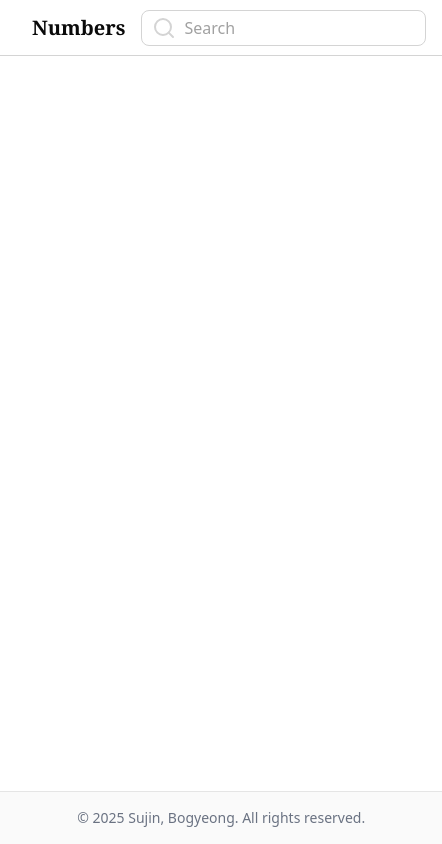
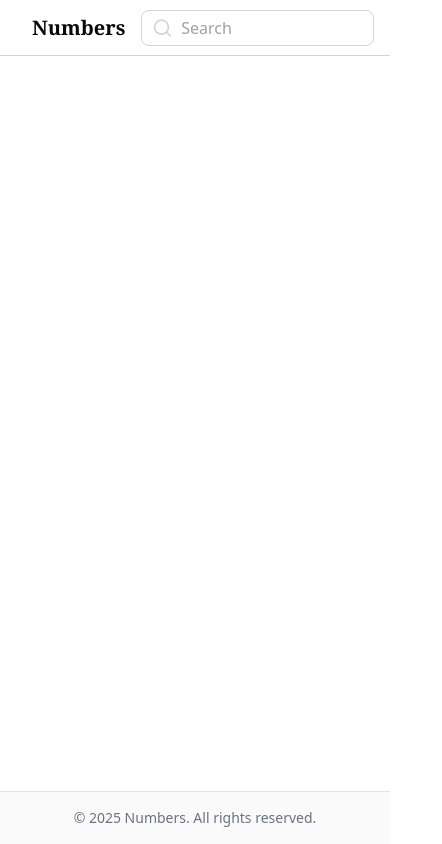
Before and after one commit to CodeNumbers/numbers-fe, a React (Vite) app: page / in a window 390 px wide. Shown: the whole page, 442 px wide, since content can reach past the window. Built offline with nearby package versions, Linux system fonts and the light colour scheme.

Commit message:
💄 반응형 레이아웃 개선

```diff
--- a/src/components/footer/UserFooter.tsx
+++ b/src/components/layout/UserFooter.tsx
@@ -3,7 +3,7 @@ export default function UserFooter() {
     <footer className="border-t bg-neutral-50 py-4">
       <div className="container mx-auto px-4">
         <p className="text-center text-sm text-gray-500">
-          &copy; 2025 Sujin, Bogyeong. All rights reserved.
+          &copy; 2025 Numbers. All rights reserved.
         </p>
       </div>
     </footer>
--- a/src/components/sidebar/UserSidebar.tsx
+++ b/src/components/layout/UserSidebar.tsx
@@ -20,7 +20,7 @@ const items = [
 
 export default function UserSidebar() {
   return (
-    <Sidebar>
+    <Sidebar className="z-100">
       <SidebarContent>
         <SidebarGroup>
           <SidebarGroupLabel>Application</SidebarGroupLabel>
--- a/src/components/ui/Input.tsx
+++ b/src/components/ui/Input.tsx
@@ -28,7 +28,7 @@ function Input(props: Props) {
         type={type}
         data-slot="input"
         className={cn(
-          "min-w-[200px] outline-none border-input bg-transparent text-base md:text-sm transition-[color,box-shadow]",
+          "max-w-[200px] w-full outline-none border-input bg-transparent text-base md:text-sm transition-[color,box-shadow]",
           "file:text-foreground placeholder:text-neutral-400 file:inline-flex file:h-7 file:border-0 file:bg-transparent file:text-sm file:font-medium disabled:pointer-events-none disabled:cursor-not-allowed disabled:opacity-50",
           "aria-invalid:ring-destructive/20 dark:aria-invalid:ring-destructive/40 aria-invalid:border-destructive",
           classNames?.input,
--- a/src/layout/UserLayout.tsx
+++ b/src/layout/UserLayout.tsx
@@ -1,13 +1,13 @@
-import Header from "@/components/header/UserHeader";
-import Sidebar from "@/components/sidebar/UserSidebar";
-import Footer from "@/components/footer/UserFooter";
+import Header from "@/components/layout/UserHeader";
+import Sidebar from "@/components/layout/UserSidebar";
+import Footer from "@/components/layout/UserFooter";
 import { Outlet } from "react-router-dom";
 
 export default function UserLayout() {
   return (
-    <div className="flex flex-1 flex-col min-h-screen">
+    <div className="flex flex-1 flex-col overflow-hidden">
       <Header />
-      <main className="flex flex-1">
+      <main className="flex-1">
         <Sidebar />
         <Outlet />
       </main>
```
Also changed, not shown: src/components/layout/UserHeader.tsx (renamed from src/components/header/UserHeader.tsx).
